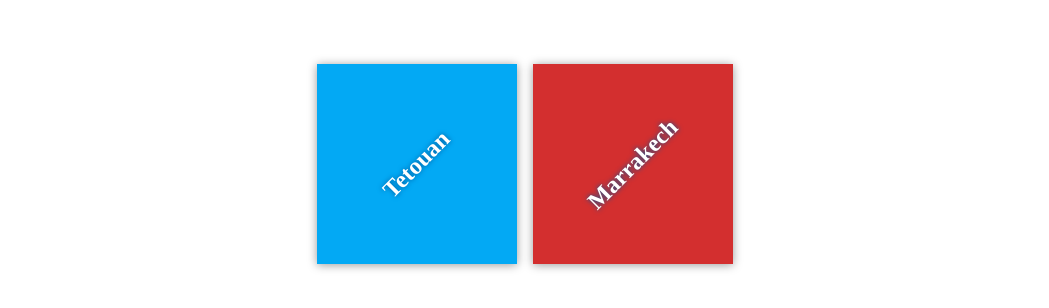
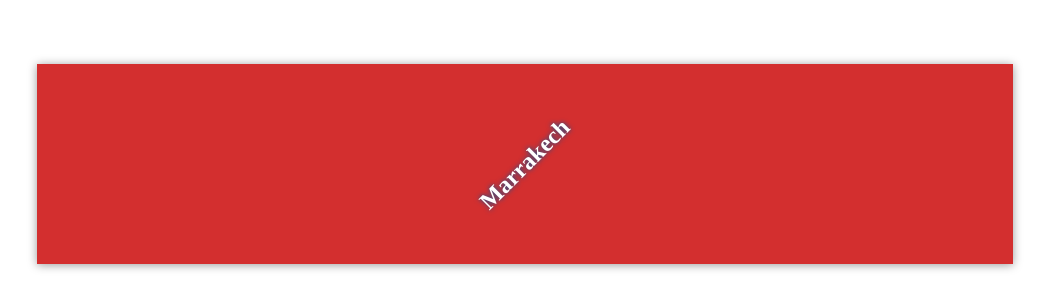
Before and after one commit to jamalbouchti/my-travel-plan, a plain HTML site: page index.html in a window 1280 px wide. Shown: the part 236-544 px from the top of the page, without its empty margins (115-1164 px from the left). Drawn offline with Linux system fonts and the light colour scheme; files that its build step writes are made by us from their sources.

Commit message:
Update index.html

```diff
--- a/index.html
+++ b/index.html
@@ -9,10 +9,7 @@
 <body>
 
     <div class="container">
-        <div class="destination-container">
-            <div class="destination" id="florida">
-                <h2>Tetouan</h2>
-            </div>
+        <d
 
             <div class="destination" id="paris">
                 <h2>Marrakech</h2>
```
